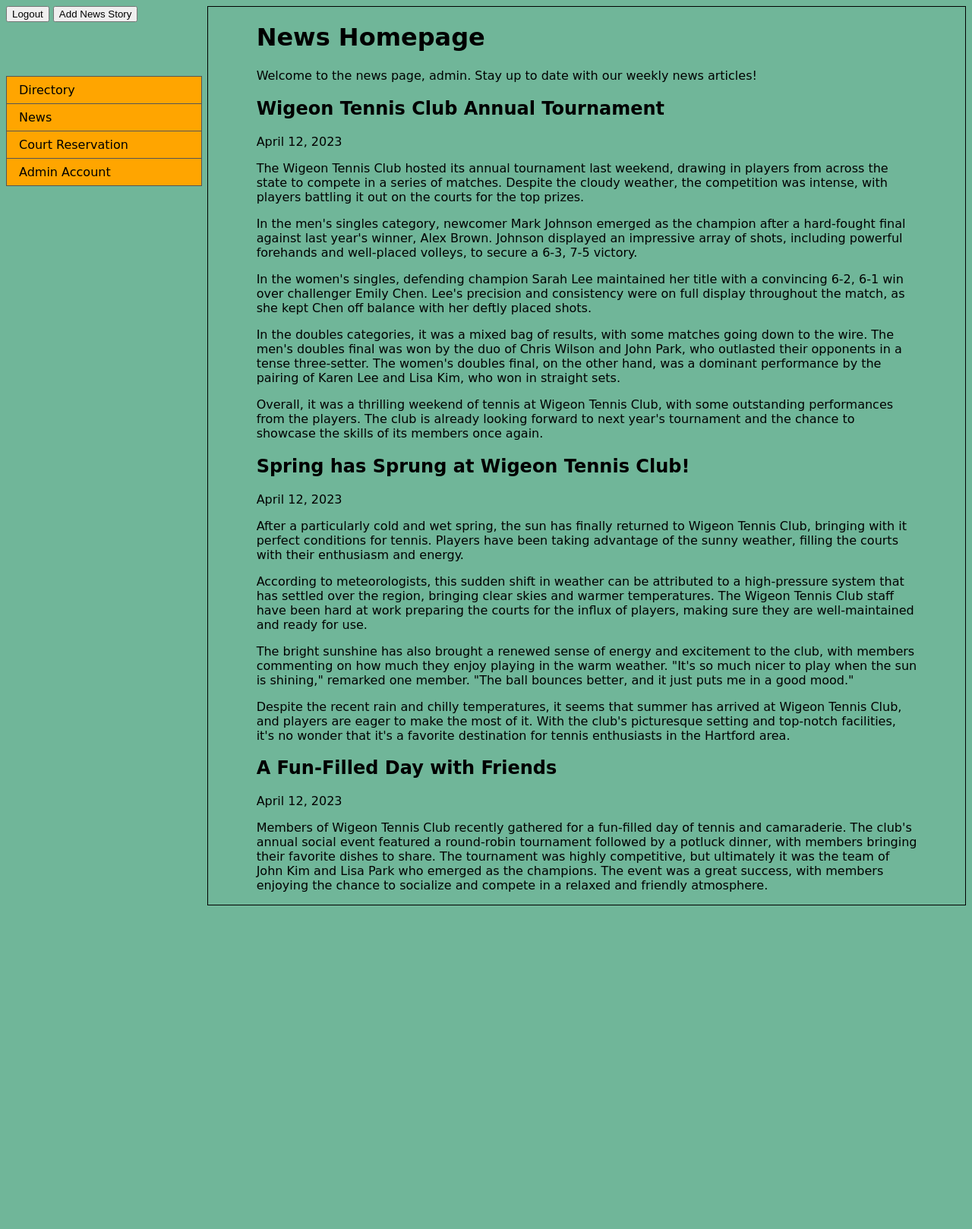
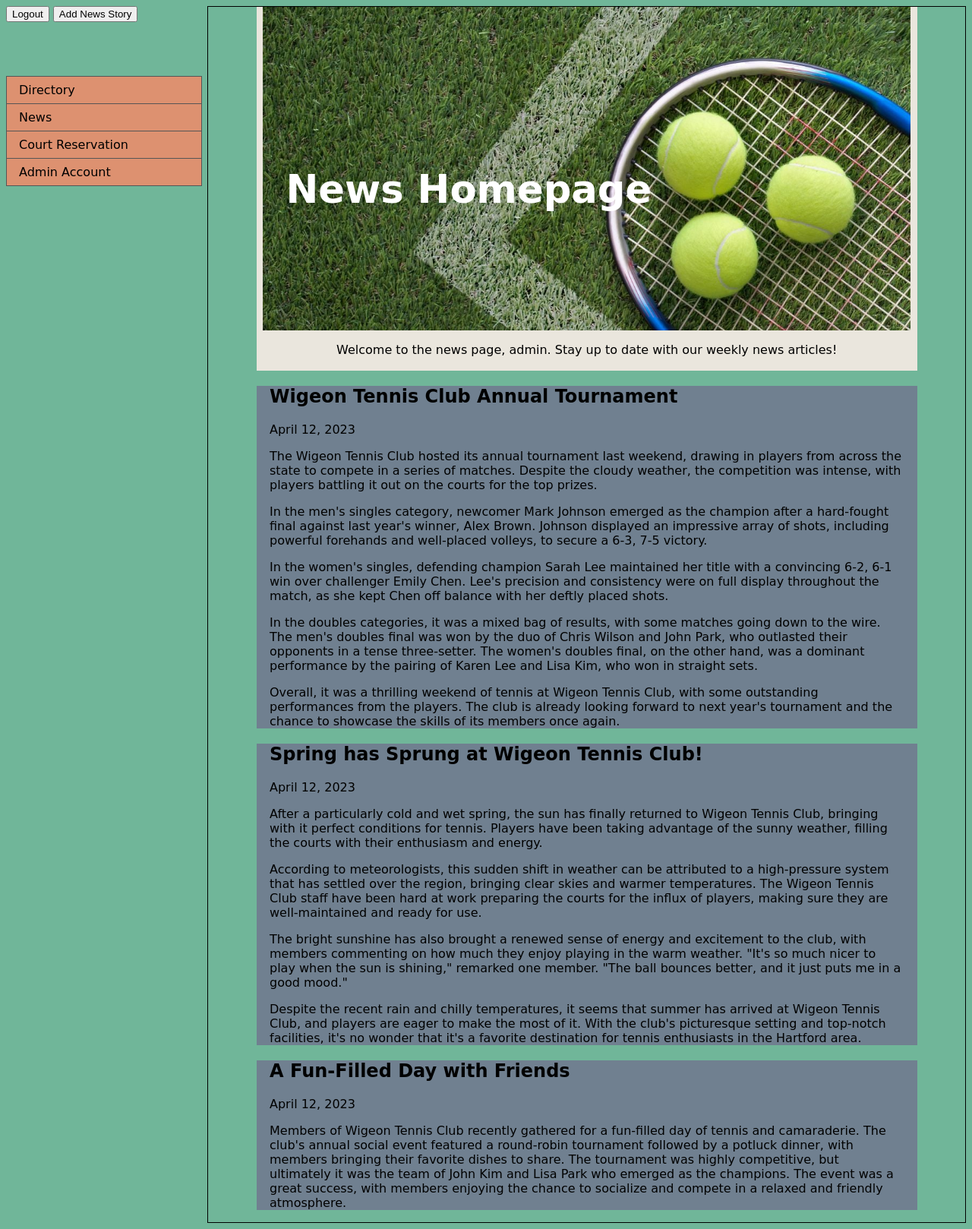
Before and after one commit to avasdowney/wigeon_tennis_club, a Django app: page /news/ in a window 1280 px wide. Shown: the whole page at 76% size. Before the commit the page ends 1192 px from the top, so only its background shows below. Run offline with Django 4.2, Linux system fonts and the light colour scheme; a user stored in the database is signed in; data comes from the database, SQL or seed files in the repository; both versions use the stored data as it was after the commit; some libraries are stand-ins or nearby versions.

Commit message:
news pages pretty-ish

```diff
--- a/news/static/news/styles.css
+++ b/news/static/news/styles.css
@@ -12,15 +12,48 @@ body {
     overflow-wrap: anywhere;
 }
 
+.top-style {
+  background-color: #eae6dd;
+  position: relative;
+  text-align: center;
+  color: white;
+  font-family: "Comic Sans MS", "Comic Sans", cursive;
+  padding-left: 1%;
+  padding-right: 1%;
+  padding-bottom: .2%;
+}
+
+.top-text {
+  position: absolute;
+  top: 50%;
+  left: 10%;
+  transform: translate(-10%, -50%);
+}
+
+h1 {
+  font-size: 4vw;
+}
+
+img {
+  width: 100%;
+  height: auto;
+}
+
 /* css for news fields */
 #id_title {
   width: 100%;
-  height: 1%;
+  height: 5%;
 }
 
 #id_story {
   width: 100%;
   height: 50%;
+}
+
+.story {
+  background-color: slategray;
+  padding-left: 2%;
+  padding-right: 2%;
 }
 
 .nav {
@@ -34,7 +67,7 @@ body {
     margin: 0;
     padding: 0;
     width: 100%;
-    background-color: orange;
+    background-color: #dd9170;
     border: 1px solid #555;
   }
 
--- a/news/templates/news/add_news.html
+++ b/news/templates/news/add_news.html
@@ -2,6 +2,7 @@
 {% load custom_tags %}
 <link rel="stylesheet" type="text/css" href="{% static 'news/styles.css' %}">
 
+<title>{% block title %}Add News{% endblock %}</title>
 
 {% if request.user|has_group:"admin" %}
 <h1> Add News Story </h1>
--- a/news/templates/news/news_home.html
+++ b/news/templates/news/news_home.html
@@ -1,6 +1,8 @@
 {% load static %}
 {% load custom_tags %}
 <link rel="stylesheet" type="text/css" href="{% static 'news/styles.css' %}">
+
+<title>{% block title %}Wigeon Tennis Club{% endblock %}</title>
 
 {% if user.is_authenticated %}
 <div style="position: fixed;">
@@ -9,21 +11,27 @@
         and news/templatetags/custom_tags.py to work. -->
     {% if request.user|has_group:"admin" %}
     <button onclick="location.href='/add_news/'">Add News Story</button>
+    {% endif %}
 </div>
-{% endif %}
-
 
 <div class="main">
-    <h1> News Homepage </h1>
-    <p>Welcome to the news page, {{ user.first_name }}. Stay up to date with our weekly news articles!</p>
+    <div class="top-style">
+        <img src="../static/news/images/sports_tennis.jpg" alt="tennis_rackets"> </img>
+        <div class="top-text">
+            <h1> News Homepage </h1>
+        </div>
+        <p style="color: black;">Welcome to the news page, {{ user.first_name }}. Stay up to date with our weekly news articles!</p>
+    </div>
 
     <!-- Display news stories from database reverse chronologically -->
     {% block content %}
         {% if news_list %}
             {% for story in news_list %}
-                <h2> {{ story.title }} </h2>
-                <p> {{ story.date }} </p>
-                <p> {{ story.story|safe}}</p>
+                <div class="story">
+                    <h2> {{ story.title }} </h2>
+                    <p> {{ story.date }} </p>
+                    <p> {{ story.story|safe}}</p>
+                </div>
             {% endfor %}
         {% else %}
             <p>No stories are available.</p>
--- a/news/views.py
+++ b/news/views.py
@@ -20,4 +20,4 @@ class NewsView(generic.ListView):
     template_name = 'news/news_home.html'
 
     def get_queryset(self):
-        return AddNews.objects.all()
+        return AddNews.objects.all().order_by("-date")
```
Also changed, not shown: db.sqlite3, news/static/news/images/sports_tennis.jpg (added).
